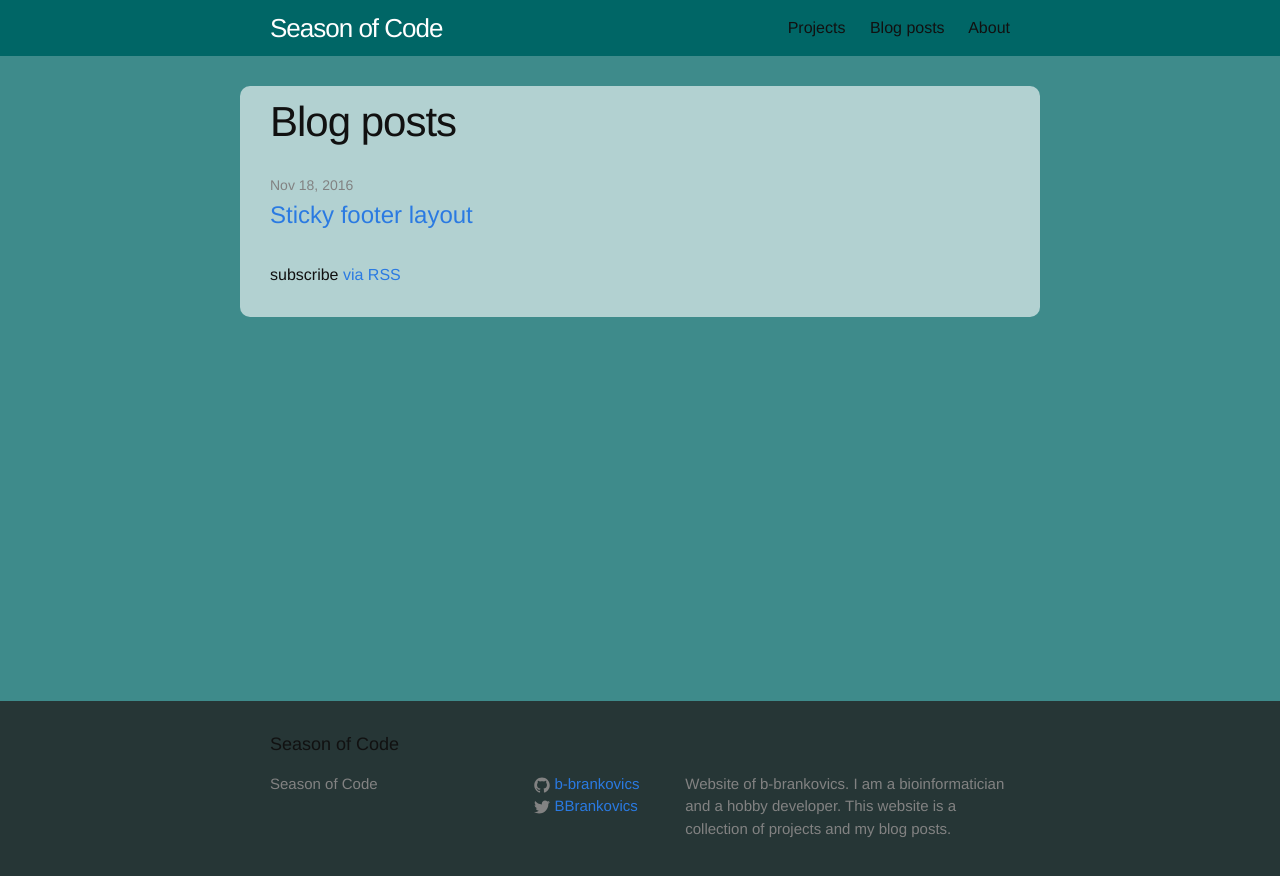
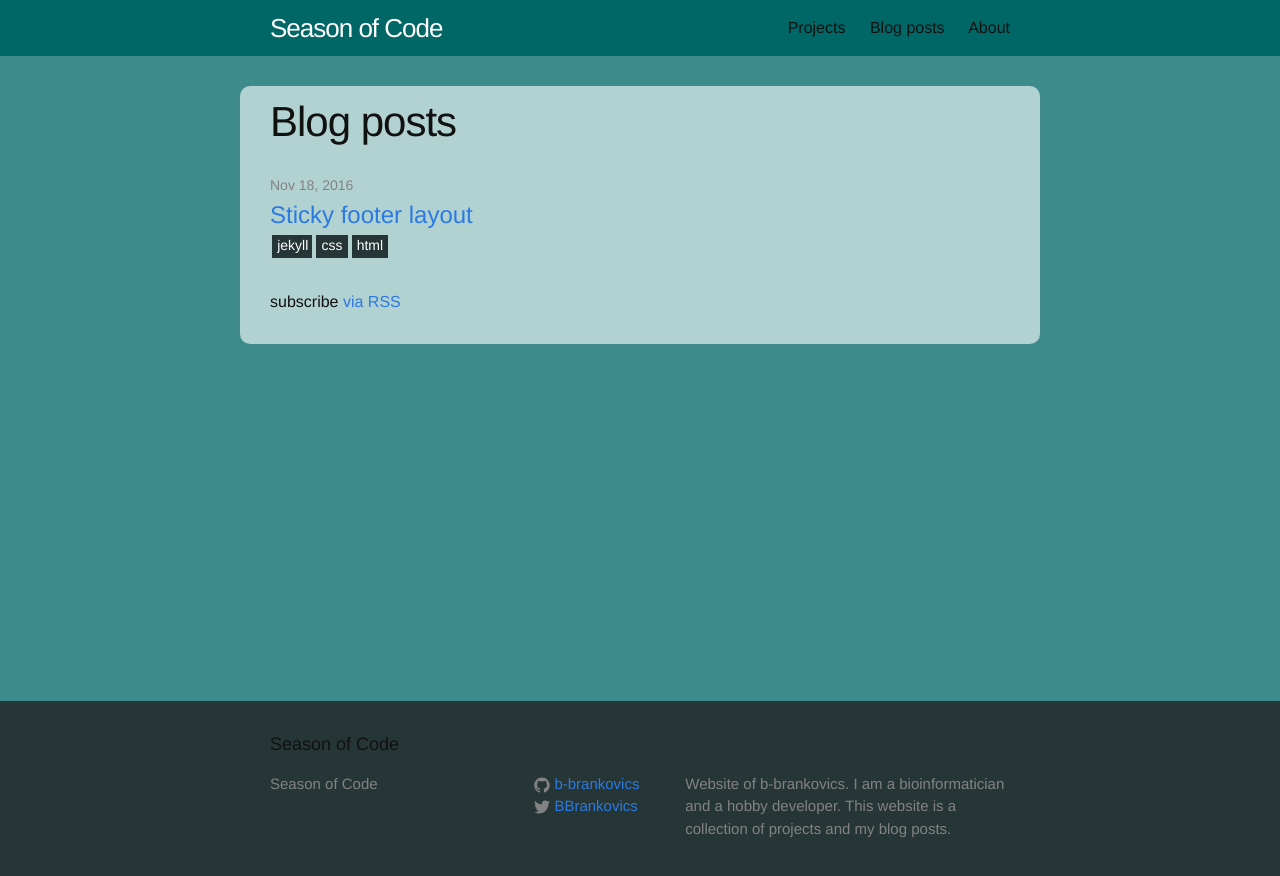
Before and after one commit to b-brankovics/b-brankovics.github.io, a Jekyll site: the page built from blog.md, in a window 1280 px wide. Shown: the top 876 px of the page. Built offline with Jekyll 4.4.1, drawn with Linux system fonts in a browser that asks for light colours.

Commit message:
display categories

```diff
--- a/_posts/2016-11-18-sticky-footer-layout.md
+++ b/_posts/2016-11-18-sticky-footer-layout.md
@@ -2,7 +2,7 @@
 layout: post
 title:  "Sticky footer layout"
 date:   2016-11-18 15:29:36 +0100
-categories: jekyll css
+categories: jekyll css html
 ---
 
 The default layout used with Jekyll places the footer right after the
--- a/blog.md
+++ b/blog.md
@@ -10,6 +10,11 @@ permalink: /blog/
 
       <h2>
         <a class="post-link" href="{{ post.url | prepend: site.baseurl }}">{{ post.title }}</a>
+        <div class="categories flex-row">
+          {% for cat in post.categories %}
+            <span class="basic-flex post-meta category">{{ cat }}</span>
+          {% endfor %}
+        </div>
       </h2>
     </li>
   {% endfor %}
--- a/css/default.css
+++ b/css/default.css
@@ -81,3 +81,15 @@ body {
     background-color: #263636;
     border: none;
 }
+
+/* Formatting for categories */
+
+div.categories > span.category {
+    color: white;
+    max-width: 30px;
+    border-radius: 0px;
+    margin: 2px;
+    padding: 0.01em;
+    padding-bottom: 0.1em;
+    line-height: 0.8em;
+}
```
